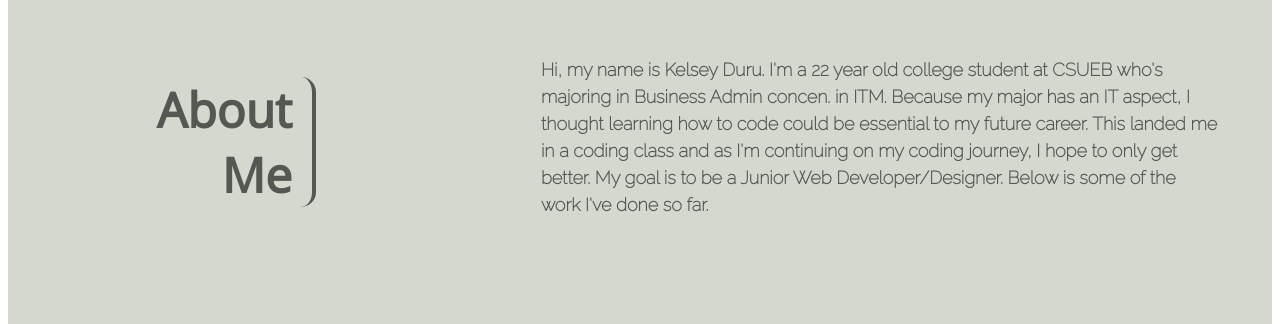
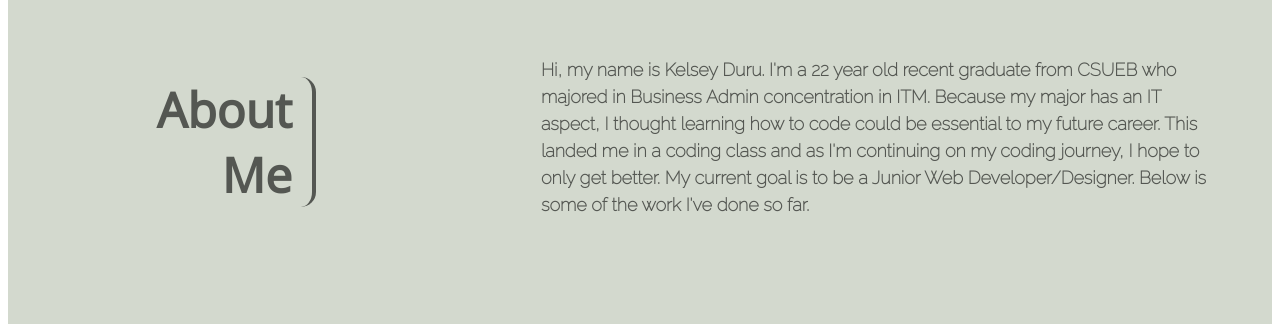
Before and after one commit to kdassign/Kelsey-Updated-Portfolio, a plain HTML site: page index.html in a window 1280 px wide. Shown: the part 434-758 px from the top of the page. Drawn offline with nearby package versions, Linux system fonts and the light colour scheme.

Commit message:
updated portfolio

```diff
--- a/index.html
+++ b/index.html
@@ -46,11 +46,11 @@
             <div class="container-content">
                 <div class="about-picture"></div>
                 <p>
-                    Hi, my name is Kelsey Duru. I'm a 22 year old college student at CSUEB who's majoring in Business
-                    Admin concen. in ITM. Because my major has an IT aspect, I thought learning how to code could be
+                    Hi, my name is Kelsey Duru. I'm a 22 year old recent graduate from CSUEB who majored in Business
+                    Admin concentration in ITM. Because my major has an IT aspect, I thought learning how to code could be
                     essential
                     to my future career. This landed me in a coding class and as I'm continuing on my coding journey, I
-                    hope to only get better. My goal is to be a Junior Web Developer/Designer.
+                    hope to only get better. My current goal is to be a Junior Web Developer/Designer.
                     Below is some of the work I've done so far.
                 </p>
             </div>
```
